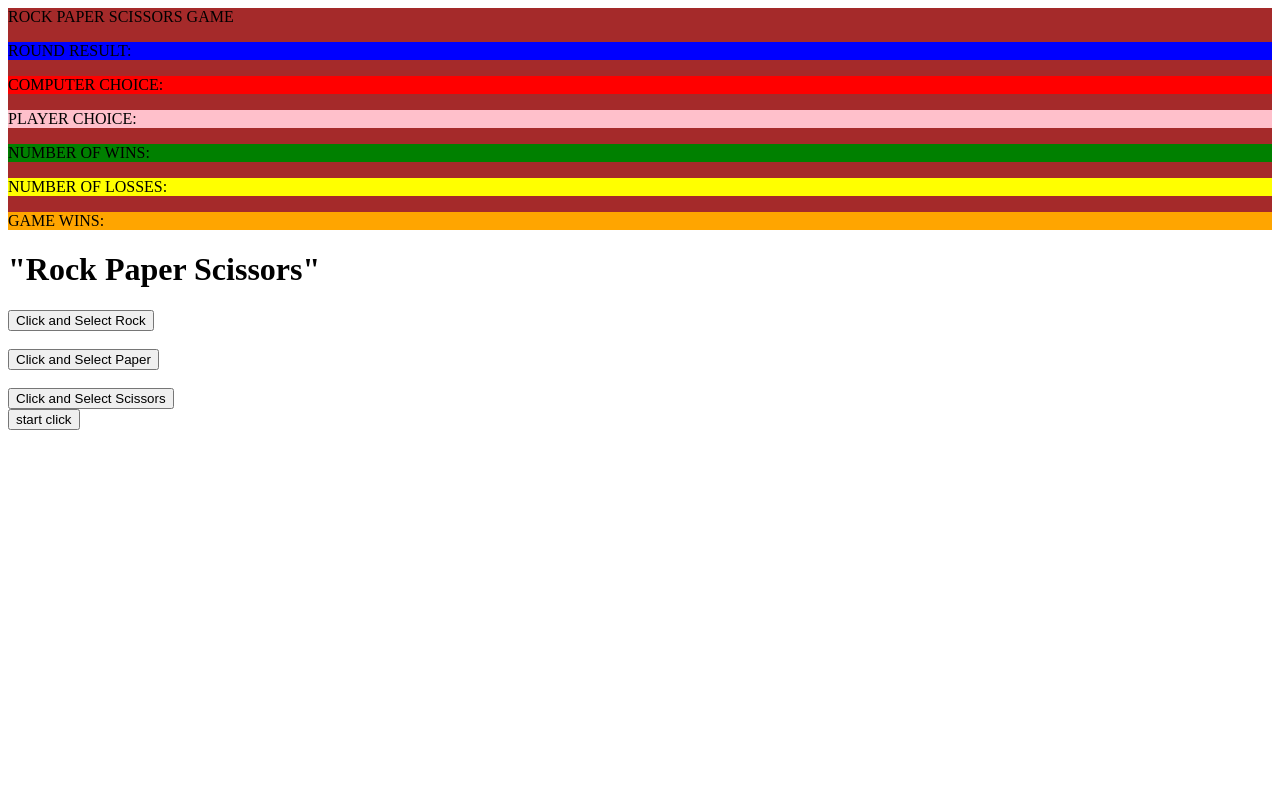
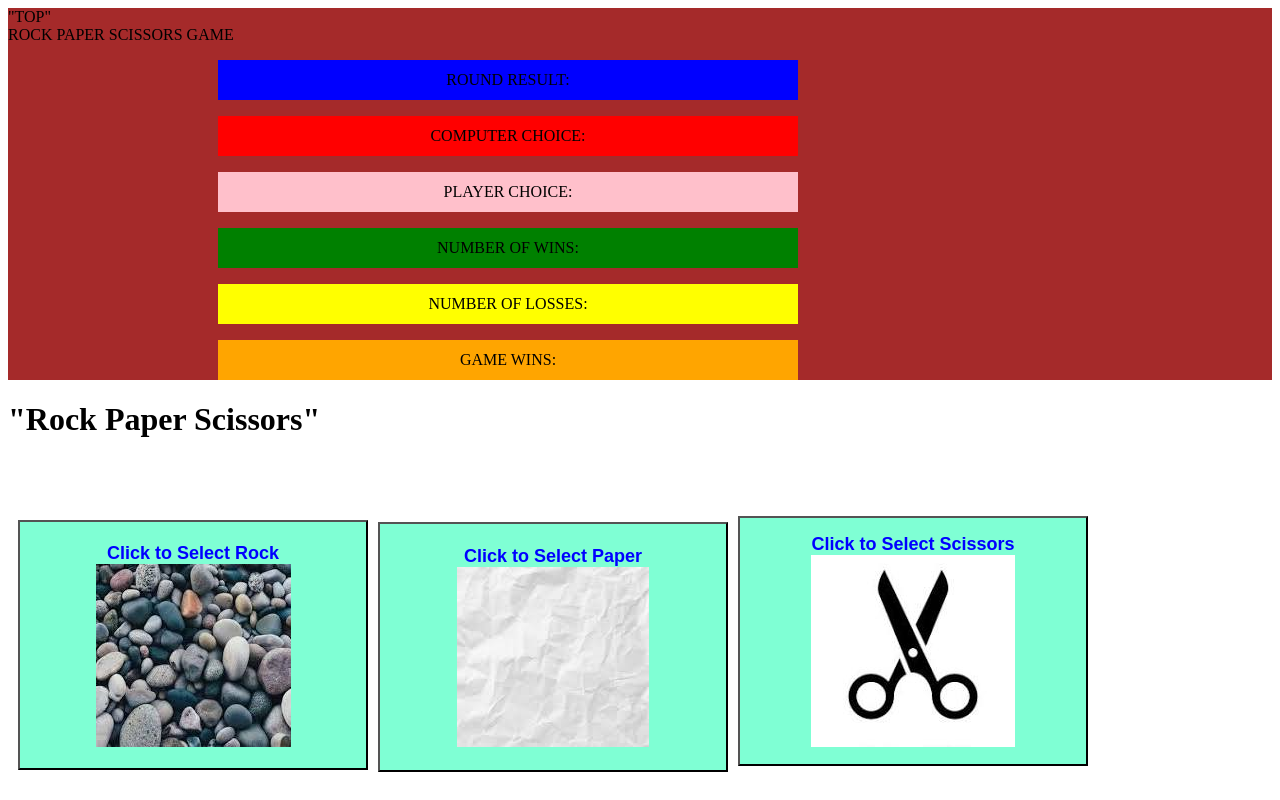
Before and after one commit to Donoti13/New-Rock-Paper-Scissors, a plain HTML site: page index.html in a window 1280 px wide. Drawn offline with Linux system fonts and the light colour scheme.

Commit message:
index.html

```diff
--- a/index.html
+++ b/index.html
@@ -9,37 +9,22 @@
     <title>Rock Paper Scissors</title>
 
     <script src="rockpaperscissors.js" defer></script>
-
+    <link rel = "stylesheet" href="rockpaperscissors.css"/>
 
 </head>
 
 <body>
 
-    <div id="container"></div>
-
-
+    <div id="container", class = box>
+        <div class = "box">"TOP"</div>
+    </div>
     <h1>"Rock Paper Scissors"</h1>
-
-
    <p>
-
    </p>
-
    <div>
 
-    <button id="rockBtn">Click and Select Rock</button>
-    <br>
-    <br>
-    <button id="paperBtn">Click and Select Paper</button>
-    <br>
-    <br>
-    <button id="scissorsBtn">Click and Select Scissors</button>
+    <button id="rockBtn">Click to Select Rock<img src="rock.jpeg"/></button><button id="paperBtn">Click to Select Paper<img src="paper.jpeg"/></button><button id="scissorsBtn">Click to Select Scissors<img src="scissors.jpeg"/></button>
    </div>
-
-    <button id="start">start click</button>
 </body>
 
-
-
-
 </html>
```
